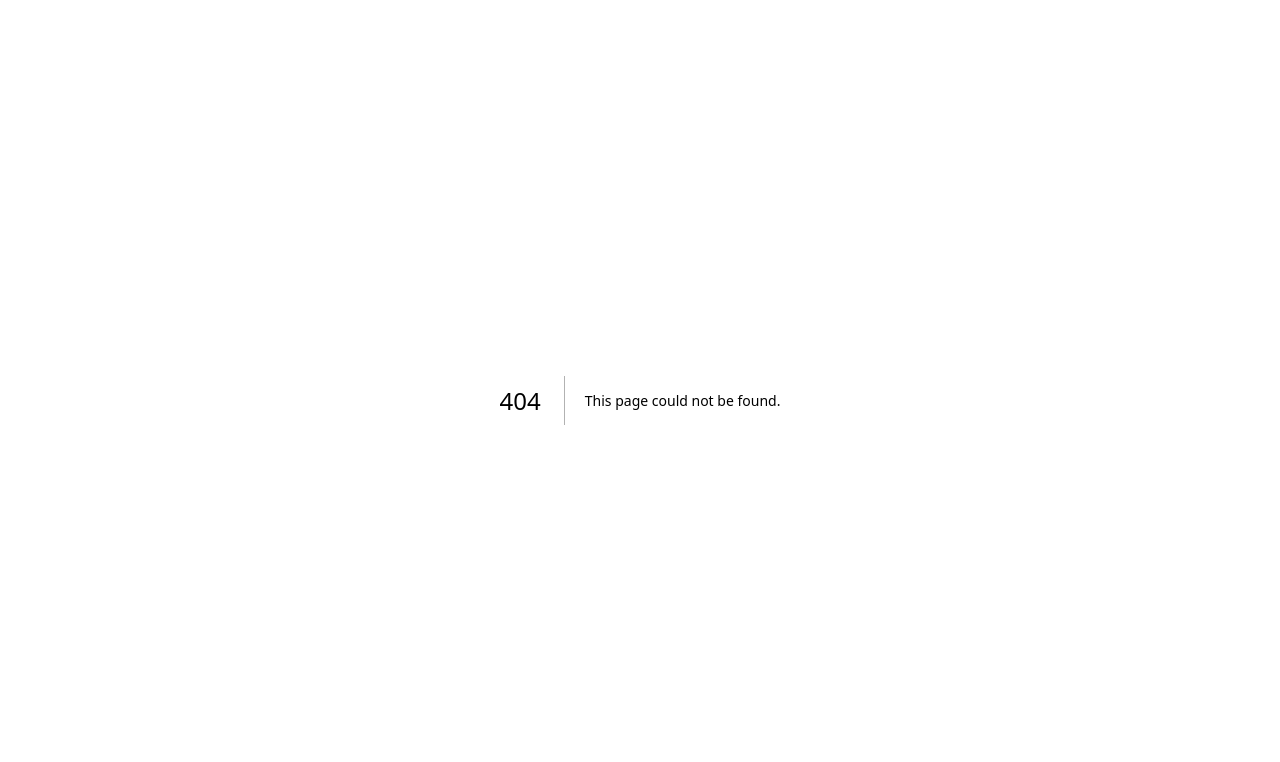
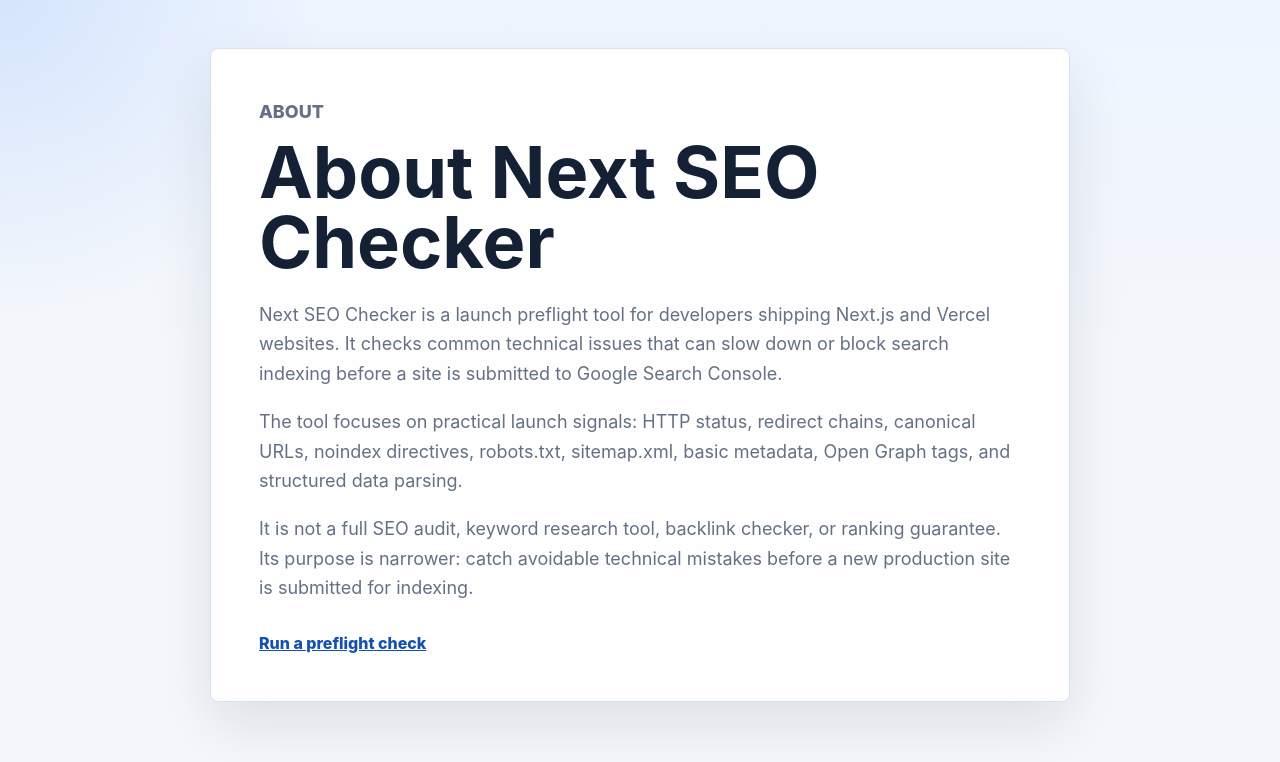
Before and after one commit to qiaosheng125/nextseochecker, a Next.js app: page /about in a window 1280 px wide. Before the commit this address had no page. Shown: the top 762 px of the page. Built offline with nearby package versions, Linux system fonts and the light colour scheme.

Commit message:
Add trust pages and FAQ content

```diff
--- /dev/null
+++ b/src/app/about/page.tsx
@@ -0,0 +1,39 @@
+import type { Metadata } from "next";
+import Link from "next/link";
+
+export const metadata: Metadata = {
+  title: "About",
+  description:
+    "About Next SEO Checker, a launch preflight tool for Vercel and Next.js sites."
+};
+
+export default function AboutPage() {
+  return (
+    <main>
+      <section className="content-page">
+        <p className="eyebrow">About</p>
+        <h1>About Next SEO Checker</h1>
+        <p>
+          Next SEO Checker is a launch preflight tool for developers shipping
+          Next.js and Vercel websites. It checks common technical issues that
+          can slow down or block search indexing before a site is submitted to
+          Google Search Console.
+        </p>
+        <p>
+          The tool focuses on practical launch signals: HTTP status, redirect
+          chains, canonical URLs, noindex directives, robots.txt, sitemap.xml,
+          basic metadata, Open Graph tags, and structured data parsing.
+        </p>
+        <p>
+          It is not a full SEO audit, keyword research tool, backlink checker,
+          or ranking guarantee. Its purpose is narrower: catch avoidable
+          technical mistakes before a new production site is submitted for
+          indexing.
+        </p>
+        <Link className="text-link" href="/">
+          Run a preflight check
+        </Link>
+      </section>
+    </main>
+  );
+}
--- a/src/app/globals.css
+++ b/src/app/globals.css
@@ -29,6 +29,48 @@
     Inter, ui-sans-serif, system-ui, -apple-system, BlinkMacSystemFont, "Segoe UI",
     sans-serif;
   margin: 0;
+}
+
+a {
+  color: inherit;
+}
+
+.text-link {
+  color: var(--blue-dark);
+  display: inline-block;
+  font-weight: 850;
+  margin-top: 12px;
+}
+
+.content-page {
+  background: rgba(255, 255, 255, 0.94);
+  border: 1px solid var(--line);
+  border-radius: 8px;
+  box-shadow: var(--shadow);
+  margin: 0 auto;
+  max-width: 860px;
+  padding: clamp(24px, 4vw, 48px);
+}
+
+.content-page h1 {
+  margin-bottom: 22px;
+}
+
+.content-page h2 {
+  font-size: clamp(24px, 3vw, 32px);
+  margin-top: 28px;
+}
+
+.content-page p {
+  color: var(--muted);
+  font-size: 18px;
+  line-height: 1.65;
+}
+
+.content-page a {
+  color: var(--blue-dark);
+  font-weight: 800;
+  overflow-wrap: anywhere;
 }
 
 button,
@@ -542,6 +584,61 @@
   line-height: 1.55;
 }
 
+.faq-list {
+  display: grid;
+  gap: 12px;
+  margin-top: 18px;
+}
+
+.faq-list article {
+  background: var(--panel);
+  border: 1px solid var(--line);
+  border-radius: 8px;
+  padding: 20px;
+}
+
+.faq-list h3 {
+  margin-bottom: 8px;
+}
+
+.faq-list p {
+  color: var(--muted);
+  line-height: 1.6;
+  margin-bottom: 0;
+}
+
+.site-footer {
+  align-items: center;
+  border-top: 1px solid var(--line);
+  color: var(--muted);
+  display: flex;
+  gap: 18px;
+  justify-content: space-between;
+  margin-top: 48px;
+  padding: 24px 0 4px;
+}
+
+.site-footer div {
+  display: grid;
+  gap: 5px;
+}
+
+.site-footer strong {
+  color: var(--ink);
+}
+
+.site-footer nav {
+  display: flex;
+  flex-wrap: wrap;
+  gap: 16px;
+}
+
+.site-footer a {
+  color: var(--blue-dark);
+  font-weight: 800;
+  text-decoration: none;
+}
+
 @media (max-width: 820px) {
   main {
     padding: 16px;
@@ -576,4 +673,9 @@
   .sample-row strong {
     text-align: left;
   }
+
+  .site-footer {
+    align-items: start;
+    flex-direction: column;
+  }
 }
```
Also changed, not shown: src/app/contact/page.tsx (added, +37 -0 lines), src/app/page.tsx (+59 -0 lines), src/app/privacy/page.tsx (added, +53 -0 lines), src/app/sitemap.ts (+23 -2 lines), 2 other files (tests, documents, lock files or other folders).
